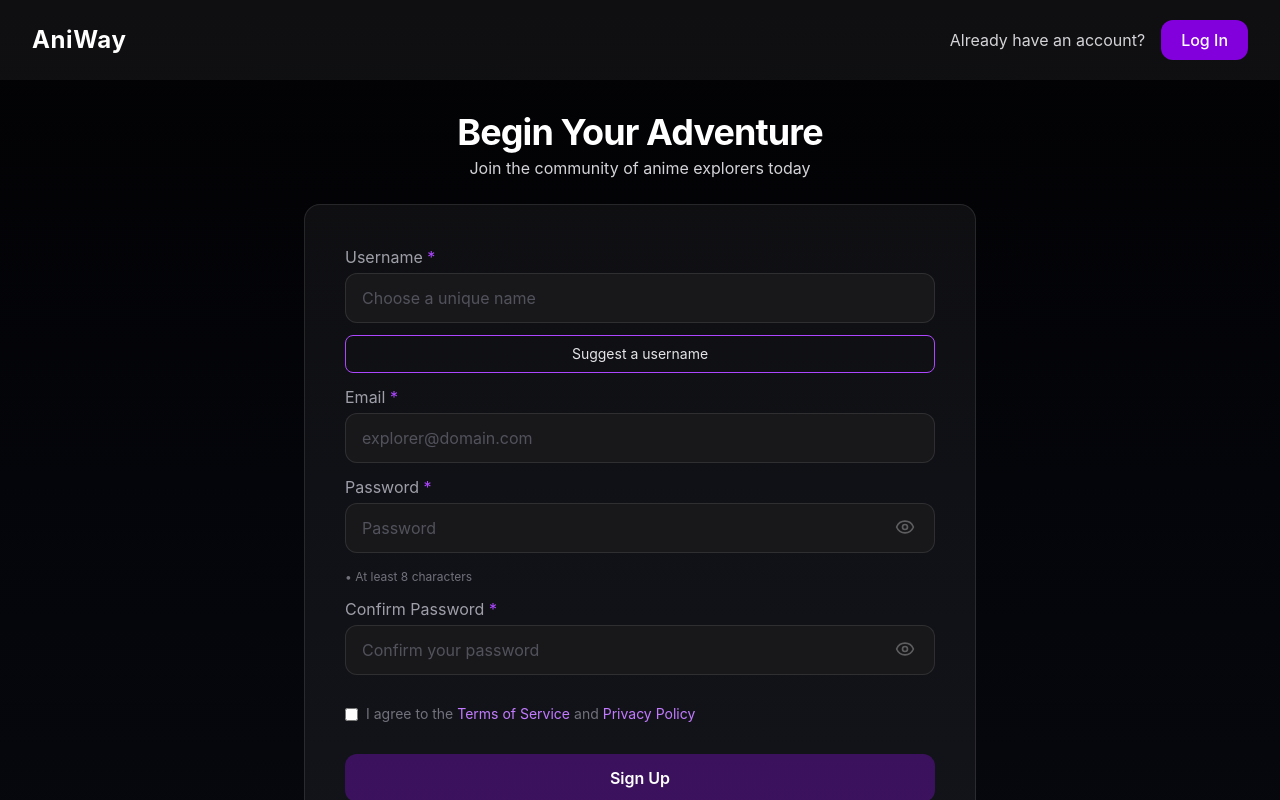
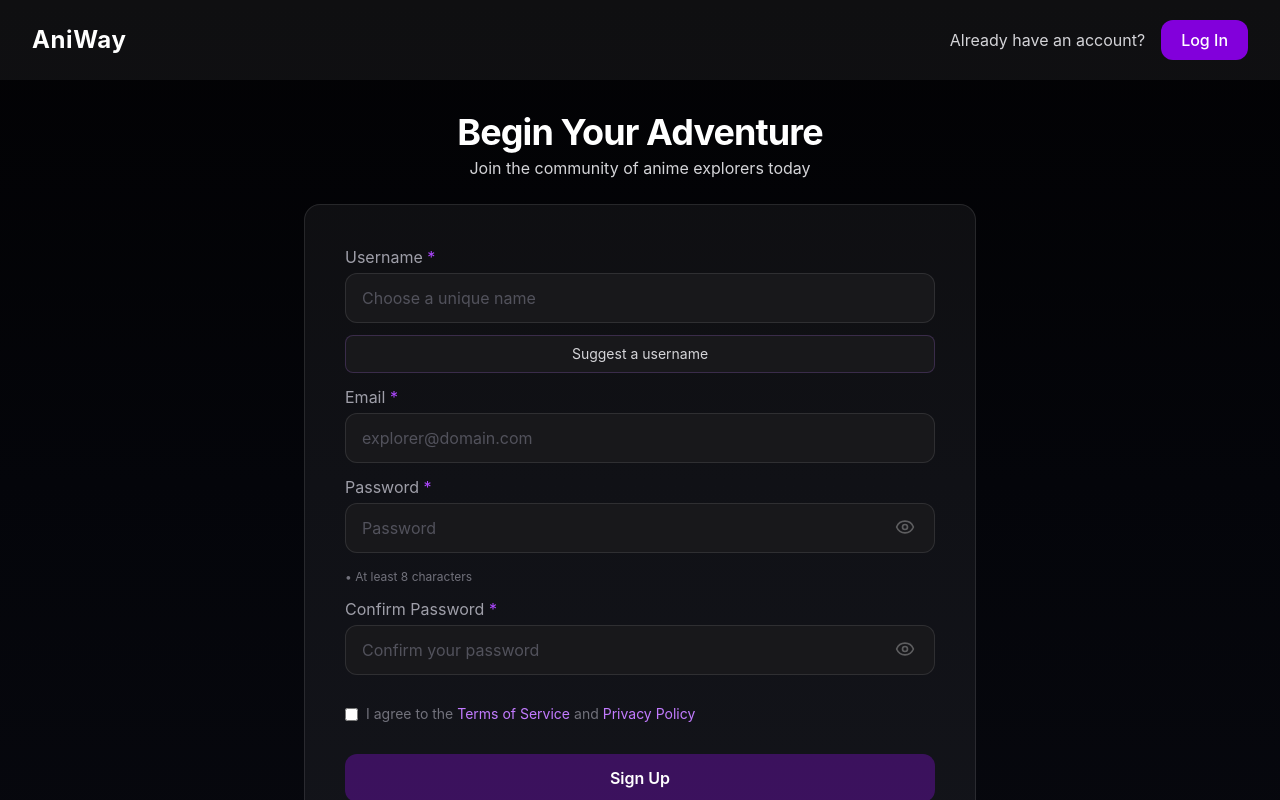
Before and after one commit to lRiso36/aniway-frontend, a React (Vite) app: page /signup in a window 1280 px wide. Shown: the top 800 px of the page. Built offline with nearby package versions, Linux system fonts and the light colour scheme.

Commit message:
final username generator commit

```diff
--- a/src/components/common/AuthPages/SuggestUsernameButton.tsx
+++ b/src/components/common/AuthPages/SuggestUsernameButton.tsx
@@ -21,7 +21,7 @@ export const SuggestUsernameButton = ({ onSuggest, disabled }: Props) => {
       type="button"
       onClick={handleSuggest}
       disabled={suggesting || disabled}
-      className="w-full rounded-lg border border-purple-500 text-zinc-200 text-sm py-2 hover:bg-purple-500/20 transition-colors disabled:border-purple-500/40 disabled:text-purple-300/50 disabled:cursor-not-allowed"
+      className="w-full rounded-lg border border-purple-400/20 text-zinc-300 text-sm py-2 bg-zinc-900 hover:bg-purple-500/20 transition-colors disabled:border-purple-500/40 disabled:text-purple-300/50 disabled:cursor-not-allowed"
     >
       {suggesting ? 'Finding one...' : 'Suggest a username'}
     </button>
```
